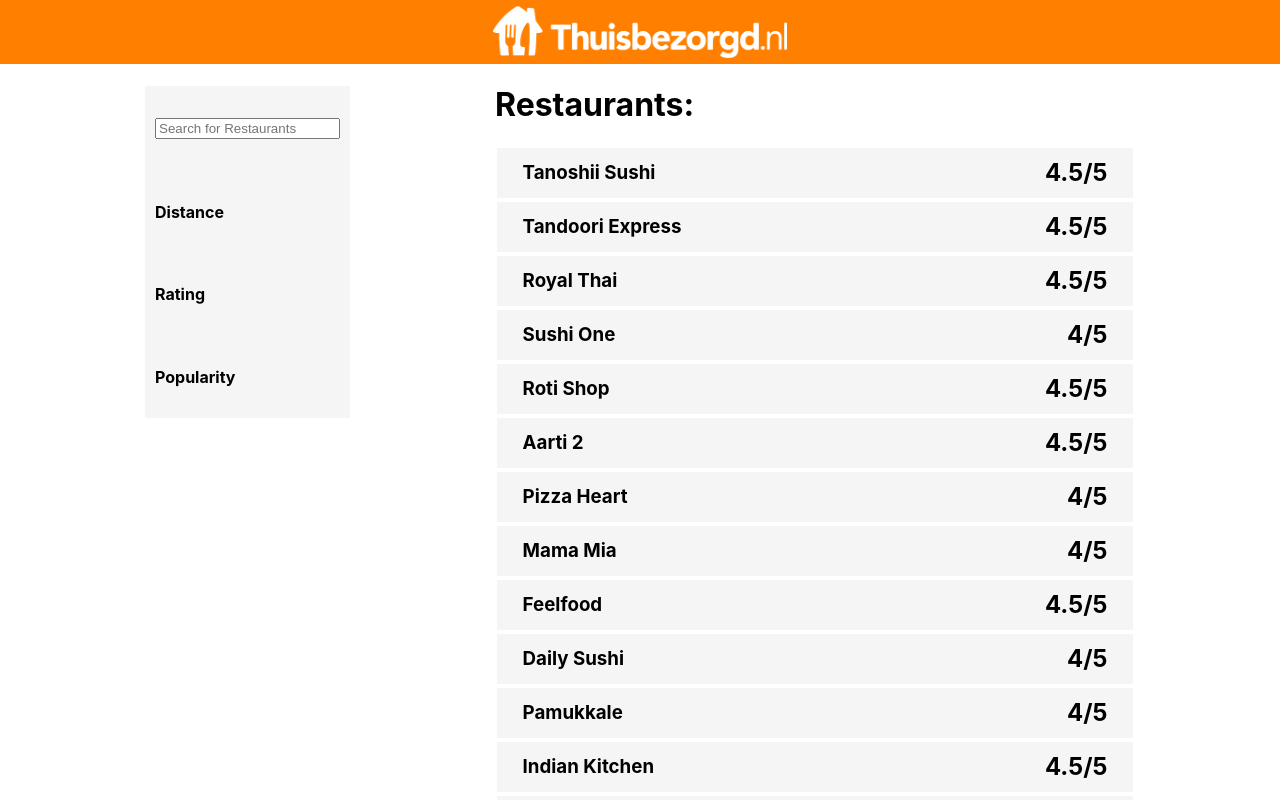
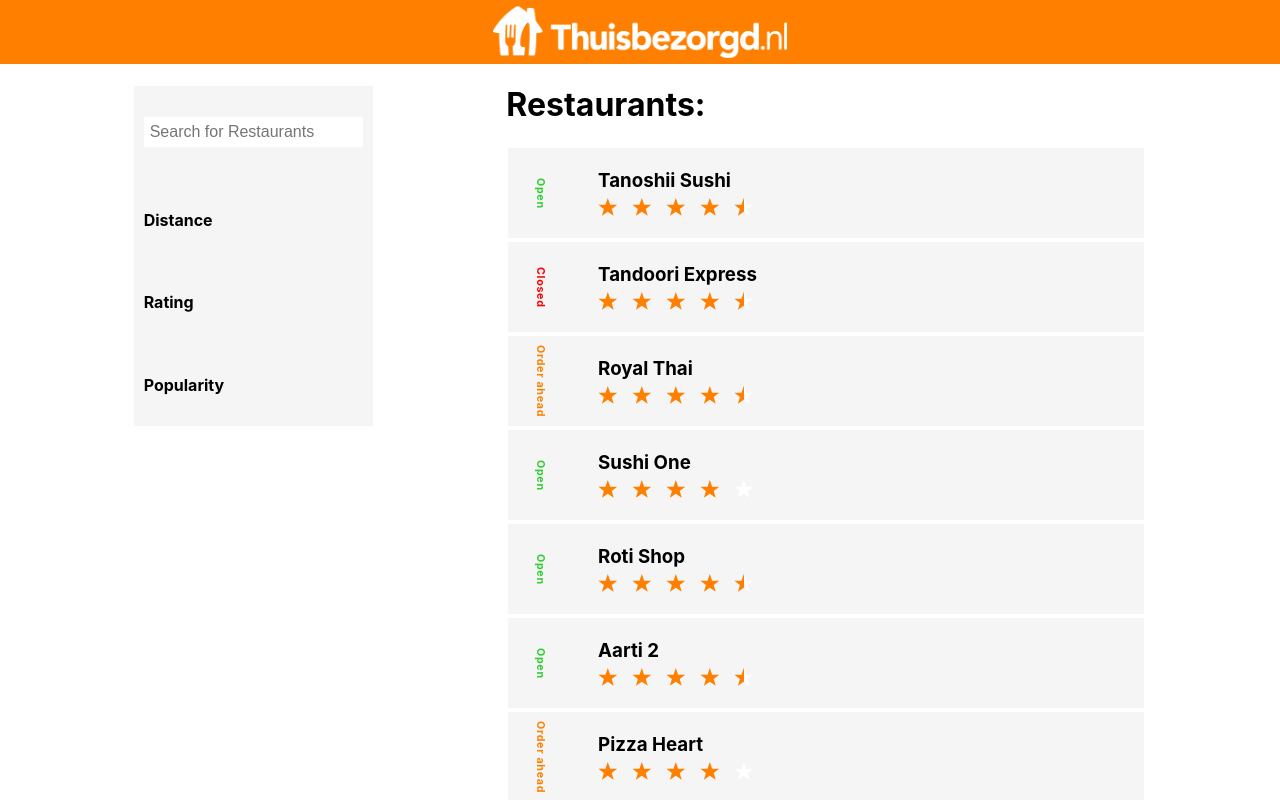
Before and after one commit to kemenyadi/restaurant-list, a React (Create React App) app: page / in a window 1280 px wide. Shown: the top 800 px of the page. Built offline with nearby package versions, Linux system fonts and the light colour scheme.

Commit message:
star rating, status

```diff
--- a/package.json
+++ b/package.json
@@ -5,7 +5,8 @@
   "dependencies": {
     "react": "^16.8.6",
     "react-dom": "^16.8.6",
-    "react-scripts": "3.0.1"
+    "react-scripts": "3.0.1",
+    "react-star-ratings": "^2.3.0"
   },
   "scripts": {
     "start": "react-scripts start",
--- a/src/App.css
+++ b/src/App.css
@@ -1,3 +1,7 @@
+:root {
+  --TAorange: #ff8000;
+}
+
 .App {
 }
 
@@ -7,7 +11,7 @@
   align-items: center;
 
   height: 64px;
-  background-color: #ff8000;
+  background-color: var(--TAorange);
   color: white;
 }
 
@@ -23,14 +27,44 @@
 }
 
 .Card {
-  height: 50px;
+  height: 90px;
   margin: 2px;
   padding-left: 2vw;
   padding-right: 2vw;
   background-color: whitesmoke;
-  justify-content: space-between;
+  justify-content: unset;
   display: flex;
   align-items: center;
+}
+
+.Card:hover {
+  background-color: unset;
+}
+
+.Card div h3 {
+  margin: unset;
+  margin-top: 5px;
+  margin-bottom: 5px;
+}
+
+.Card div h6 {
+  letter-spacing: 0.5pt;
+  margin: 0px;
+  writing-mode: vertical-rl;
+  text-orientation: mixed;
+  margin-right: 4vw;
+}
+
+.green {
+  color: limegreen;
+}
+
+.orange {
+  color: var(--TAorange);
+}
+
+.red {
+  color: red;
 }
 
 .Content {
@@ -50,3 +84,9 @@
   padding: 10px;
   background-color: whitesmoke;
 }
+
+.Filters-item input {
+  border: 0;
+  padding: 6px;
+  font-size: 12pt;
+}
--- a/src/components/Card.js
+++ b/src/components/Card.js
@@ -1,14 +1,44 @@
 import React from "react";
+import StarRatings from "react-star-ratings";
+import { Capitalize } from "../constants/constants";
 
 class Card extends React.Component {
   constructor(props) {
     super(props);
+    this.ColorStatus = this.ColorStatus.bind(this);
   }
+
+  ColorStatus(status) {
+    switch (status) {
+      case "open":
+        return <div className="green">{Capitalize(status)}</div>;
+      case "order ahead":
+        return <div className="orange">{Capitalize(status)}</div>;
+      case "closed":
+        return <div className="red">{Capitalize(status)}</div>;
+    }
+  }
+
   render() {
+    const TAorange = getComputedStyle(document.body).getPropertyValue(
+      "--TAorange"
+    );
+    let restaurant = this.props.restaurant;
+
     return (
       <div className="Card">
-        <h3>{this.props.name}</h3>
-        <h2>{this.props.rating}/5</h2>
+        <div>
+          <h6>{this.ColorStatus(restaurant.status)}</h6>
+        </div>
+        <div>
+          <h3>{restaurant.name}</h3>
+          <StarRatings
+            rating={restaurant.sortingValues.ratingAverage}
+            starDimension="20px"
+            starEmptyColor="white"
+            starRatedColor={TAorange}
+          />
+        </div>
       </div>
     );
   }
--- a/src/components/Dashboard.js
+++ b/src/components/Dashboard.js
@@ -27,12 +27,7 @@
   render() {
     let cards = [];
     this.processJSON().forEach((restaurant, key) => {
-      cards.push(
-        <Card
-          name={restaurant.name}
-          rating={restaurant.sortingValues.ratingAverage}
-        />
-      );
+      cards.push(<Card restaurant={restaurant} />);
     });
     return (
       <div className="Dashboard">
--- /dev/null
+++ b/src/constants/constants.js
@@ -0,0 +1,5 @@
+import React from "react";
+
+export function Capitalize(name) {
+  return name.charAt(0).toUpperCase() + name.slice(1);
+}
```
Also changed, not shown: 1 other file (tests, documents, lock files or other folders).
